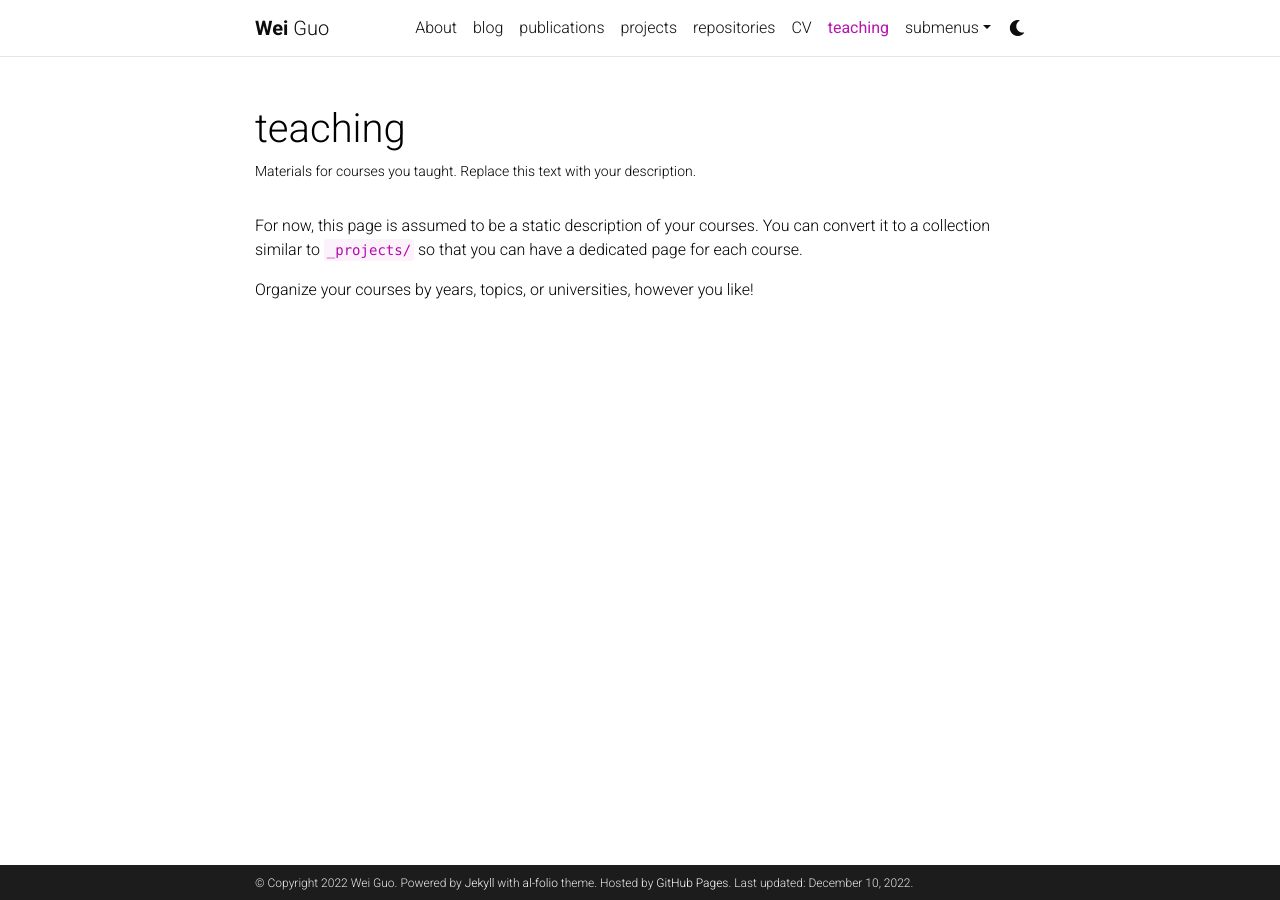
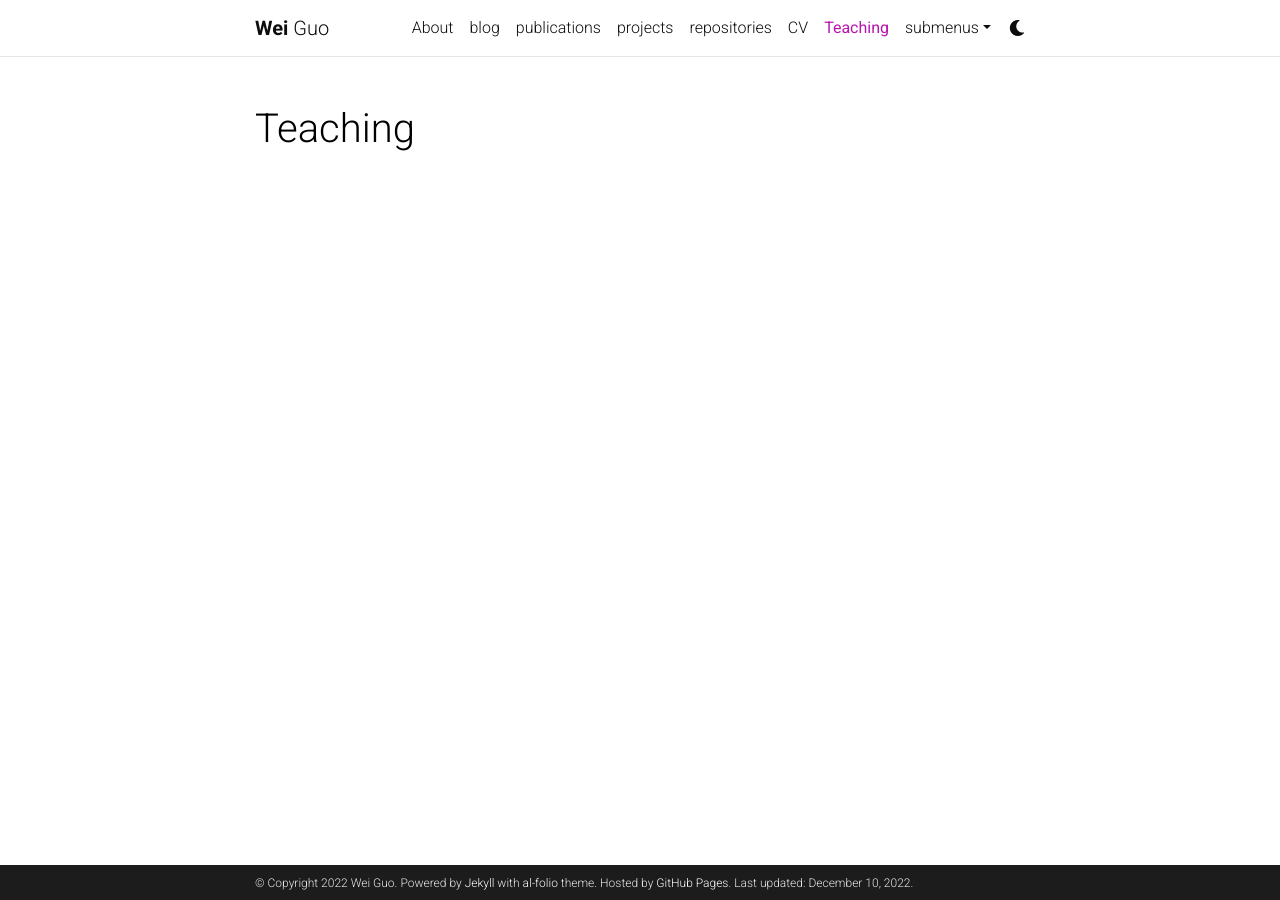
Before and after one commit to AlexandreGUO2001/AlexandreGUO2001.github.io, a Jekyll site: the page built from _pages/teaching.md, in a window 1280 px wide. Built offline with Jekyll 4.4.1, drawn with Linux system fonts in a browser that asks for light colours; comment, search, counter and statistics services are not loaded; a style sheet for code colours, icons or effects is not loaded.

Commit message:
Update teaching.md

```diff
--- a/_pages/teaching.md
+++ b/_pages/teaching.md
@@ -1,12 +1,8 @@
 ---
 layout: page
 permalink: /teaching/
-title: teaching
-description: Materials for courses you taught. Replace this text with your description.
+title: Teaching
+description:
 nav: true
 nav_order: 5
 ---
-
-For now, this page is assumed to be a static description of your courses. You can convert it to a collection similar to `_projects/` so that you can have a dedicated page for each course.
-
-Organize your courses by years, topics, or universities, however you like!
```
